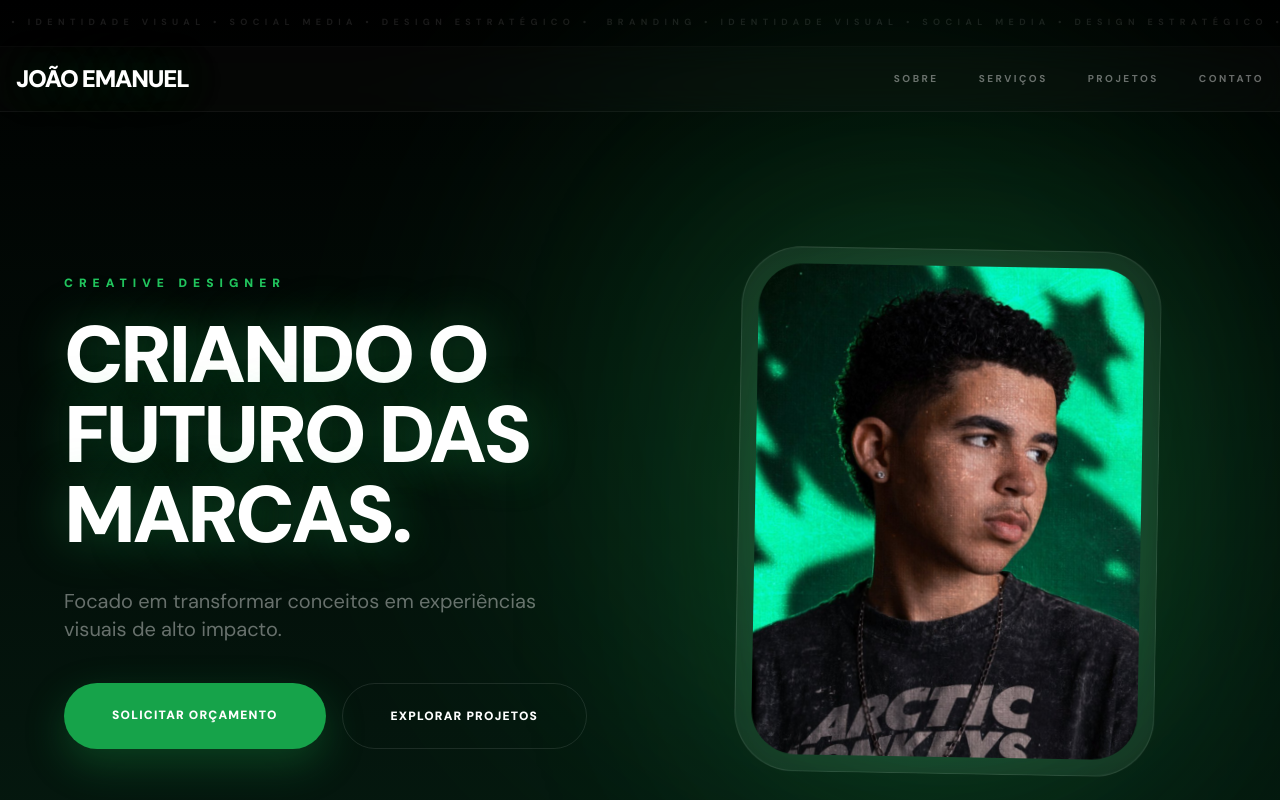
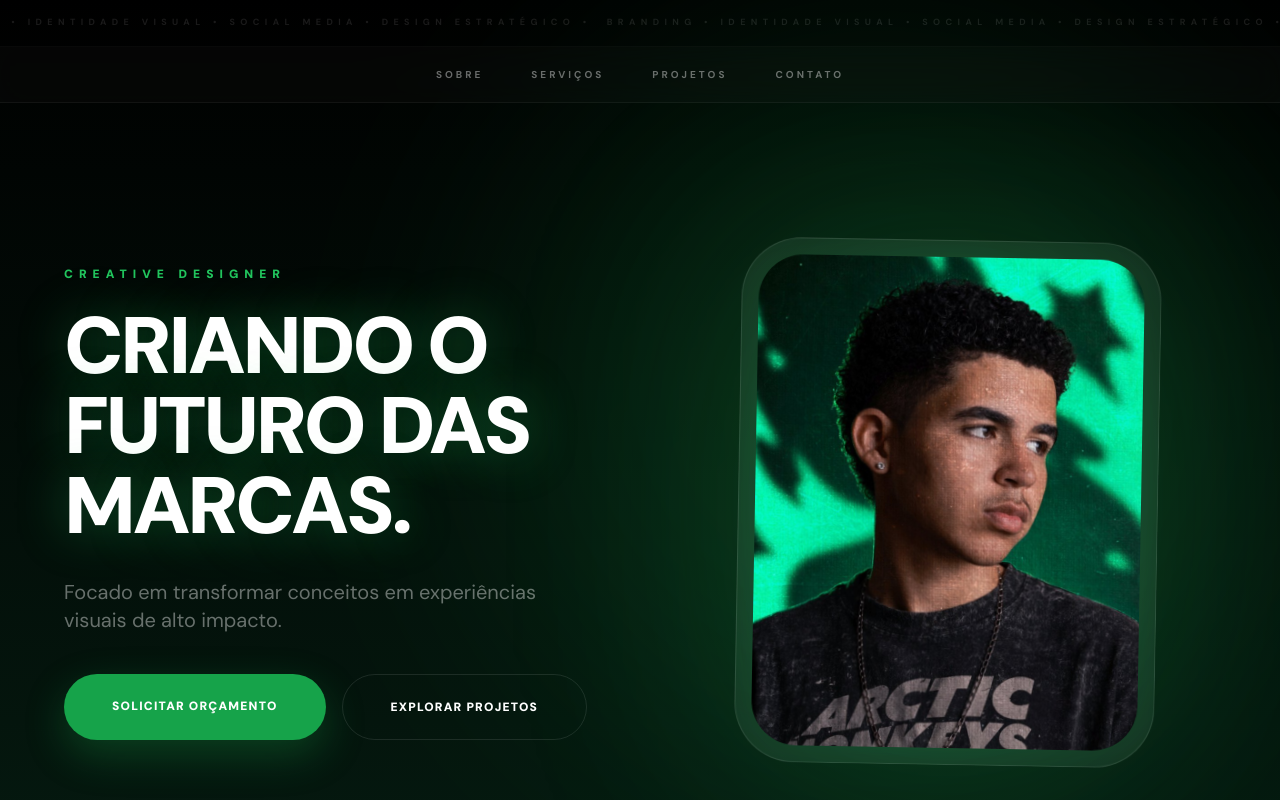
Before and after one commit to designergraficojoaoemanuel-ctrl/sitejoaoemanueldesigner, a plain HTML site: page index.html in a window 1280 px wide. Shown: the top 800 px of the page. Drawn offline with nearby package versions, Linux system fonts and the light colour scheme.

Commit message:
Update index.html

```diff
--- a/index.html
+++ b/index.html
@@ -68,9 +68,8 @@
   </div>
 
   <nav class="sticky top-0 z-50 px-4 py-4 glass w-full">
-   <div class="max-w-7xl mx-auto flex flex-col md:flex-row items-center justify-between gap-3">
-    <span class="font-black text-xl md:text-2xl tracking-tighter green-glow">JOÃO EMANUEL</span>
-    <div class="flex flex-row flex-wrap justify-center gap-5 md:gap-10 text-[10px] uppercase tracking-[0.25em] text-white/70 md:text-white/40 font-bold">
+   <div class="max-w-7xl mx-auto flex justify-center">
+    <div class="flex flex-row flex-wrap justify-center gap-6 md:gap-12 text-[10px] uppercase tracking-[0.3em] text-white/70 md:text-white/40 font-bold">
      <a href="#about" class="hover:text-green-400 transition-all py-1">Sobre</a>
      <a href="#services" class="hover:text-green-400 transition-all py-1">Serviços</a>
      <a href="#projects" class="hover:text-green-400 transition-all py-1">Projetos</a>
@@ -200,7 +199,6 @@
     </div>
   </section>
 
-  <!-- Rodapé com padding lateral (px-6) e espaçamento de letras corrigido para celular -->
   <footer class="py-12 px-6 border-t border-white/20 bg-black/40 backdrop-blur-md text-center relative z-10 w-full">
    <p class="text-[10px] md:text-xs text-white/50 uppercase tracking-[0.4em] md:tracking-[0.8em] font-bold mx-auto max-w-full block break-words">
      João Emanuel • Designer Gráfico © 2026
```
